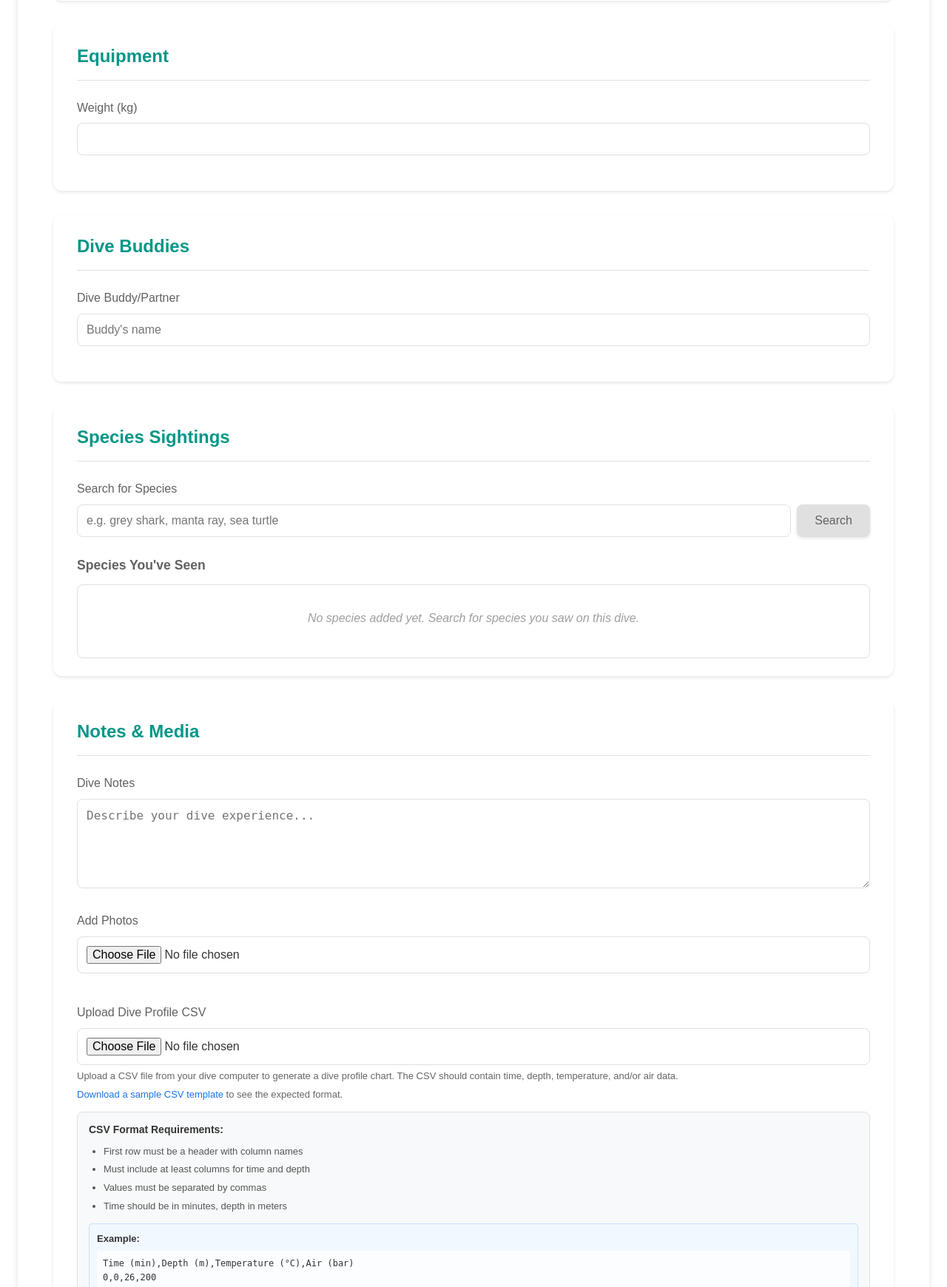
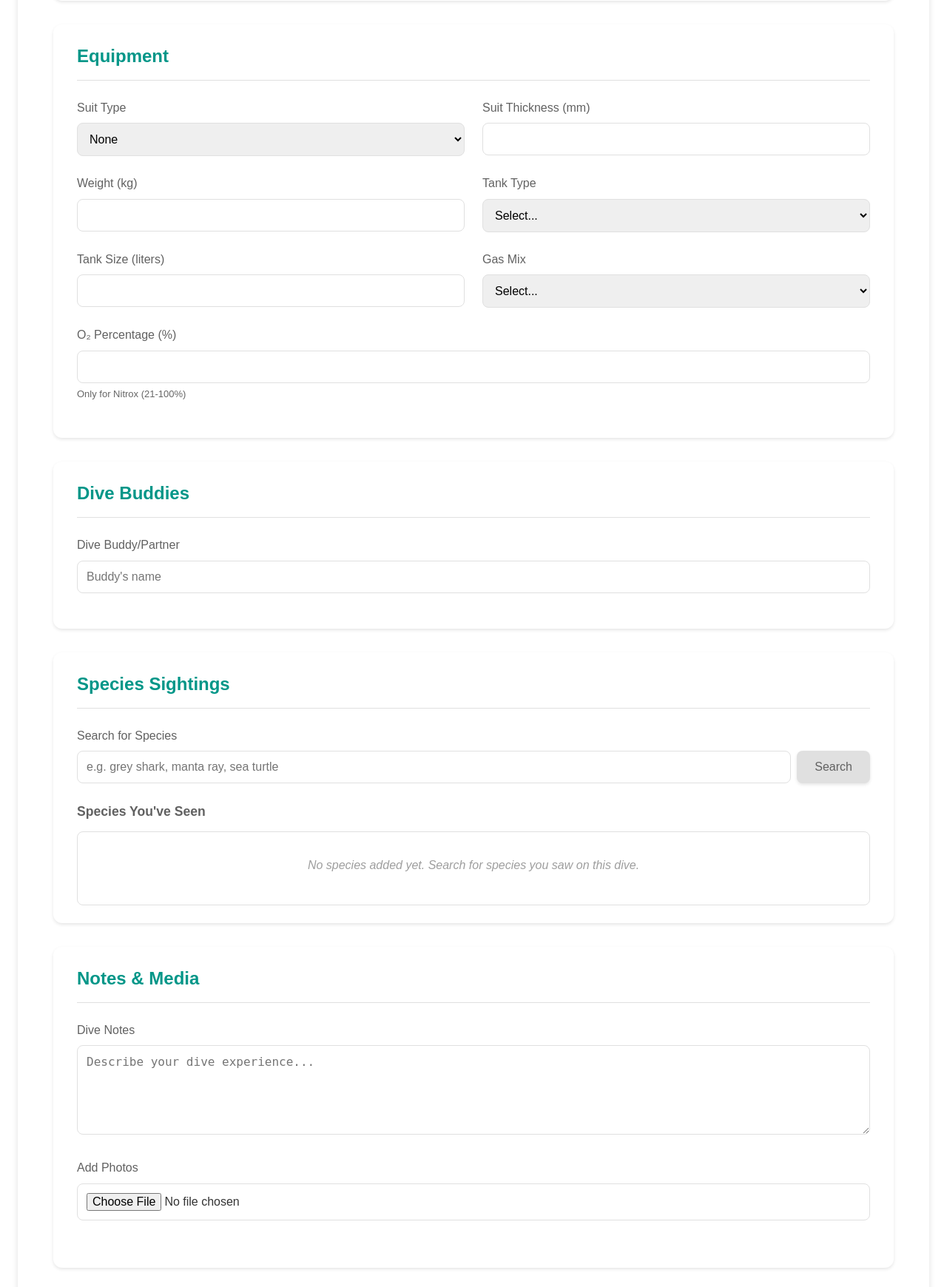
Before and after one commit to ZaneCodeJourney/CITS5505-Group-Project, a Flask app: page /new-log in a window 1280 px wide. Shown: the part 1373-3113 px from the top of the page at 74% size. Run offline with Flask 3, Linux system fonts and the light colour scheme; the visitor is signed in with stand-in values (Sample User, id 1); some libraries are stand-ins or nearby versions.

Commit message:
DL-FE-10: Add Equipment fields when creating new logs and Add Simulating Dive Import section

```diff
--- a/app/templates/new_log.html
+++ b/app/templates/new_log.html
@@ -109,8 +109,58 @@
 
                 <div class="form-row">
                     <div class="form-group">
+                        <label for="suit-type">Suit Type</label>
+                        <select id="suit-type" name="suit_type">
+                            <option value="">None</option>
+                            <option value="Shorty">Shorty</option>
+                            <option value="Wetsuit">Wetsuit</option>
+                            <option value="Semi-Dry">Semi-Dry</option>
+                            <option value="Drysuit">Drysuit</option>
+                        </select>
+                    </div>
+                    <div class="form-group">
+                        <label for="suit-thickness">Suit Thickness (mm)</label>
+                        <input type="number" id="suit-thickness" name="suit_thickness" min="0" max="10" step="0.5">
+                    </div>
+                </div>
+
+                <div class="form-row">
+                    <div class="form-group">
                         <label for="weight">Weight (kg)</label>
-                        <input type="number" id="weight" name="weight_belt" min="0" max="20" step="0.5">
+                        <input type="number" id="weight" name="weight" min="0" max="20" step="0.5">
+                    </div>
+                    <div class="form-group">
+                        <label for="tank-type">Tank Type</label>
+                        <select id="tank-type" name="tank_type">
+                            <option value="">Select...</option>
+                            <option value="Aluminum">Aluminum</option>
+                            <option value="Steel">Steel</option>
+                        </select>
+                    </div>
+                </div>
+
+                <div class="form-row">
+                    <div class="form-group">
+                        <label for="tank-size">Tank Size (liters)</label>
+                        <input type="number" id="tank-size" name="tank_size" min="0" max="20" step="0.5">
+                    </div>
+                    <div class="form-group">
+                        <label for="gas-mix">Gas Mix</label>
+                        <select id="gas-mix" name="gas_mix">
+                            <option value="">Select...</option>
+                            <option value="Air">Air</option>
+                            <option value="Nitrox">Nitrox</option>
+                            <option value="Trimix">Trimix</option>
+                            <option value="Heliox">Heliox</option>
+                        </select>
+                    </div>
+                </div>
+
+                <div class="form-row">
+                    <div class="form-group">
+                        <label for="o2-percentage">O₂ Percentage (%)</label>
+                        <input type="number" id="o2-percentage" name="o2_percentage" min="21" max="100" step="0.1">
+                        <p class="form-help-text">Only for Nitrox (21-100%)</p>
                     </div>
                 </div>
             </div>
@@ -172,6 +222,10 @@
                         <!-- Photo previews will be added here -->
                     </div>
                 </div>
+            </div>
+
+            <div class="form-section">
+                <h2>Simulating Dive Import</h2>
 
                 <div class="form-group">
                     <label for="dive-profile-csv">Upload Dive Profile CSV</label>
```
